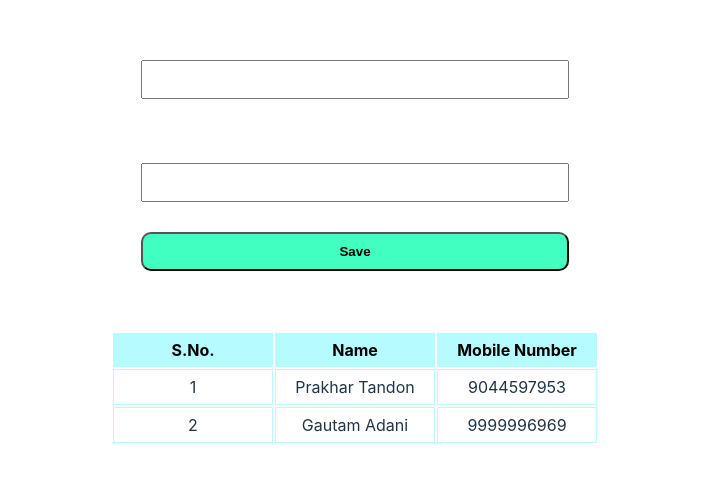
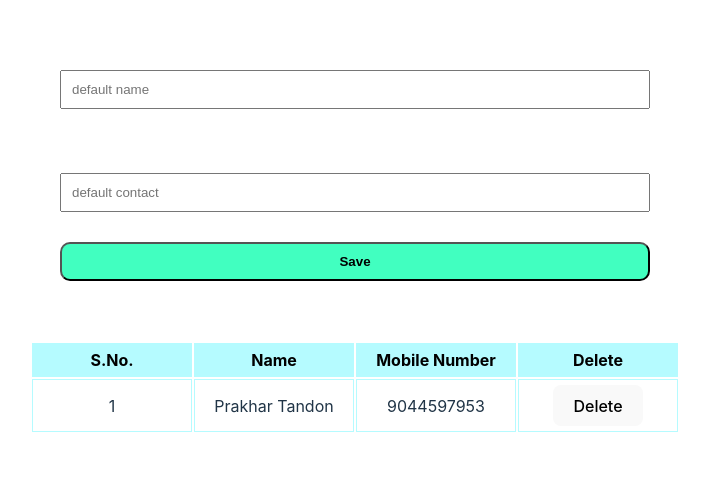
Before and after one commit to prakhart111/easyops_project, a React (Vite) app: page / in a window 1280 px wide. Shown: the part 190-672 px from the top of the page, without its empty margins (285-994 px from the left). Built offline with nearby package versions, Linux system fonts and the light colour scheme.

Commit message:
delete functionality done

```diff
--- a/src/App.jsx
+++ b/src/App.jsx
@@ -1,24 +1,21 @@
 import React from 'react'
-import reactLogo from './assets/react.svg'
 import './App.css'
 import TableComponent from './TableComponent'
 import FormComponent from './FormComponent'
 
+
+
 function App() {
-  const [masterData,setMasterData] = React.useState(  //row
-    [
-      {
-        serial:1,
-        name:"Prakhar Tandon",
-        contact:"9044597953"
-      },
-      {
-        serial:2,
-        name:"Gautam Adani",
-        contact:"9999996969"
-      },
-    ]
-  )
+
+  const jsonData =[
+    {
+      serial:1,
+      name:"Prakhar Tandon",
+      contact:"9044597953"
+    },
+  ];
+
+  const [masterData,setMasterData] = React.useState(jsonData)
 
   const data = React.useMemo(()=>[...masterData],[masterData])
   const columns = React.useMemo(()=>[
@@ -34,12 +31,13 @@ function App() {
         Header:"Mobile Number",
         accessor:"contact"
       },
-    ],[])
+    ],[masterData])
+
 
   return (
     <div className="App">
       <FormComponent masterData={masterData} setMasterData={setMasterData}/>
-      <TableComponent data={data} columns={columns} />
+      <TableComponent masterData={masterData} setMasterData={setMasterData} data={data} columns={columns} />
     </div>
   )
 }
--- a/src/FormComponent.jsx
+++ b/src/FormComponent.jsx
@@ -2,15 +2,19 @@ import React from 'react'
 import './Form.css'
 
 const FormComponent = ({masterData,setMasterData}) => {
+
+    const [name,setName] = React.useState("default name");
+    const [contact,setContact] = React.useState("default contact");
+
     const handleFormSubmit = (e)=>{
         e.preventDefault();
         console.log(e.target?.name.value)
         console.log(e.target?.contact.value)
 
         let formData = {
-            serial: masterData.at(-1).serial + 1,
-            name:e.target?.name.value,
-            contact:e.target?.name.value,
+            serial: masterData.at(-1) ? masterData.at(-1).serial + 1 : 1,
+            name:name,
+            contact:contact,
         }
 
         setMasterData(
@@ -23,9 +27,9 @@ const FormComponent = ({masterData,setMasterData}) => {
     <div>
         <form onSubmit={handleFormSubmit}>
             <label>Name:</label>
-            <input type="text" id="name" name="name" />
+            <input placeholder="default name" onChange={(e)=>setName(e.target.value)} type="text" id="name" name="name" />
             <label>Contact:</label>
-            <input type="text" id="contact" name="contact" />
+            <input placeholder="default contact" onChange={(e)=>setContact(e.target.value)} type="text" id="contact" name="contact" />
             <input type="submit" value="Save" className='btn' />
         </form>
     </div>
--- a/src/TableComponent.jsx
+++ b/src/TableComponent.jsx
@@ -1,11 +1,30 @@
 import React from 'react'
 import { useTable } from 'react-table'
 import './Table.css'
+import { deleteRow } from './tableFunctions'
 
-const TableComponent = ({data,columns}) => {
+const TableComponent = ({masterData,data,setMasterData,columns}) => {
 
-  const tableInstance = useTable({columns,data});
+  const tableHooks = (hooks)=>{
+    hooks.visibleColumns.push(cols=>[
+      ...cols,
+      {
+        id:"Delete",
+        Header:"Delete",
+        Cell:( {row} )=>(
+          <button onClick={()=>{
 
+            alert(`Deleted Row : ${row.values?.name}`)
+            let nameToDelete = row.values?.name;
+            deleteRow(masterData,setMasterData,nameToDelete)
+
+          }}>Delete</button>
+        )
+      }
+    ])
+  }
+
+  const tableInstance = useTable({columns,data},tableHooks);
   const {
     getTableProps,
     getTableBodyProps,
@@ -13,6 +32,7 @@ const TableComponent = ({data,columns}) => {
     rows,
     prepareRow,
   } = tableInstance;
+
 
   return (
     <div>
--- /dev/null
+++ b/src/tableFunctions.js
@@ -0,0 +1,10 @@
+export const deleteRow = (masterData,setMasterData,nameToDelete)=>{
+    let copy = [...masterData]
+    if(copy.length == 1){
+        copy.length = 0
+    }
+    copy = copy.filter(
+        (item)=>item.name != nameToDelete
+    )
+    setMasterData(copy)
+}
```
